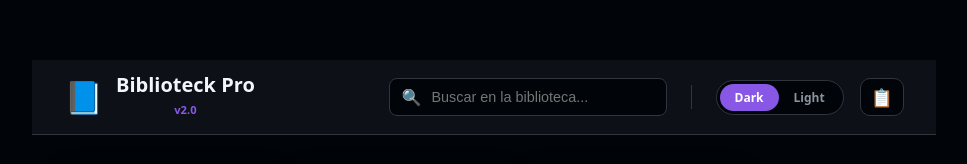
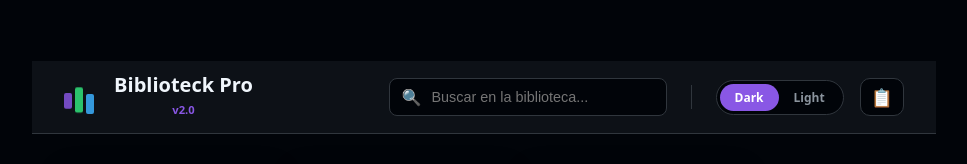
Before and after one commit to JayroAdoniMejia/Biblioteck-Pro, a Vue app in the folder frontend/: page / in a window 1280 px wide. Shown: the part 134-298 px from the top of the page, without its empty margins (156-1123 px from the left). Built offline with nearby package versions, Linux system fonts and the light colour scheme; no server answers.

Commit message:
Logo dinamico

```diff
--- a/frontend/src/App.vue
+++ b/frontend/src/App.vue
@@ -18,7 +18,6 @@ const vistaGrid = ref(true);
 const mostrarFormulario = ref(false);
 const esModoClaro = ref(false);
 
-// Función para el selector de pastilla del tema con persistencia visual
 const aplicarTema = (claro) => {
   esModoClaro.value = claro;
   document.documentElement.setAttribute('data-theme', claro ? 'light' : 'dark');
@@ -59,7 +58,11 @@ onMounted(obtenerLibros);
     <header class="app-header">
       <div class="header-container">
         <div class="header-brand">
-          <span class="logo-emoji">📘</span>
+          <div class="book-animation">
+            <div class="book-spine s1"></div>
+            <div class="book-spine s2"></div>
+            <div class="book-spine s3"></div>
+          </div>
           <div class="brand-info">
             <h1>Biblioteck Pro</h1>
             <span class="version-tag">v2.0</span>
@@ -147,9 +150,7 @@ onMounted(obtenerLibros);
 </template>
 
 <style>
-/* 1. VARIABLES Y TEMAS MEJORADOS */
 :root {
-  /* DARK TOTAL: Negro profundo al estilo GitHub */
   --bg-main: #010409;
   --bg-header: #0d1117;
   --bg-card: #0d1117;
@@ -175,14 +176,44 @@ onMounted(obtenerLibros);
   --shadow: 0 4px 12px rgba(0,0,0,0.05);
 }
 
-/* Reglas Globales para evitar bordes claros */
 body {
   margin: 0;
   background-color: var(--bg-main);
   transition: background-color 0.3s ease;
 }
 
-/* 2. HEADER Y CONTROLES */
+/* --- ANIMACIÓN DE LIBROS ORDENÁNDOSE --- */
+.book-animation {
+  display: flex;
+  align-items: flex-end;
+  gap: 3px;
+  height: 35px;
+  width: 35px;
+  padding-bottom: 2px;
+}
+
+.book-spine {
+  width: 8px;
+  border-radius: 2px;
+  transition: all 0.3s ease;
+  animation: bookStack 1.5s infinite ease-in-out;
+}
+
+.s1 { background: var(--accent); height: 15px; animation-delay: 0.1s; }
+.s2 { background: #2ecc71; height: 25px; animation-delay: 0.3s; }
+.s3 { background: #3498db; height: 20px; animation-delay: 0.5s; }
+
+@keyframes bookStack {
+  0%, 100% { transform: translateY(0) scaleY(1); opacity: 1; }
+  50% { transform: translateY(-10px) scaleY(1.1); opacity: 0.7; }
+}
+
+.header-brand:hover .book-spine {
+  animation-play-state: paused;
+  height: 30px; /* Se alinean al pasar el mouse */
+}
+/* --- FIN ANIMACIÓN --- */
+
 .app-header {
   background: var(--bg-header);
   border-bottom: 1px solid var(--border);
@@ -195,8 +226,7 @@ body {
   display: flex; justify-content: space-between; align-items: center;
 }
 
-.header-brand { display: flex; align-items: center; gap: 12px; }
-.logo-emoji { font-size: 2rem; }
+.header-brand { display: flex; align-items: center; gap: 15px; cursor: pointer; }
 .brand-info h1 { font-size: 1.25rem; margin: 0; color: var(--text-bright); font-weight: 800; }
 .version-tag { font-size: 0.7rem; color: var(--accent); font-weight: bold; }
 
@@ -236,7 +266,6 @@ body {
 }
 .icon-btn-toggle:hover { border-color: var(--accent); transform: scale(1.05); }
 
-/* 3. CONTENIDO */
 .app-content { max-width: 1400px; margin: 0 auto; padding: 2rem; display: flex; flex-direction: column; gap: 2.5rem; }
 .stats-and-actions { display: flex; justify-content: space-between; align-items: center; }
 
@@ -253,7 +282,6 @@ body {
 
 .books-grid { display: grid; grid-template-columns: repeat(4, 1fr); gap: 30px; }
 
-/* Transiciones */
 .slide-fade-enter-active { transition: all 0.3s ease-out; }
 .slide-fade-leave-active { transition: all 0.2s cubic-bezier(1, 0.5, 0.8, 1); }
 .slide-fade-enter-from, .slide-fade-leave-to { transform: translateY(-20px); opacity: 0; }
```
